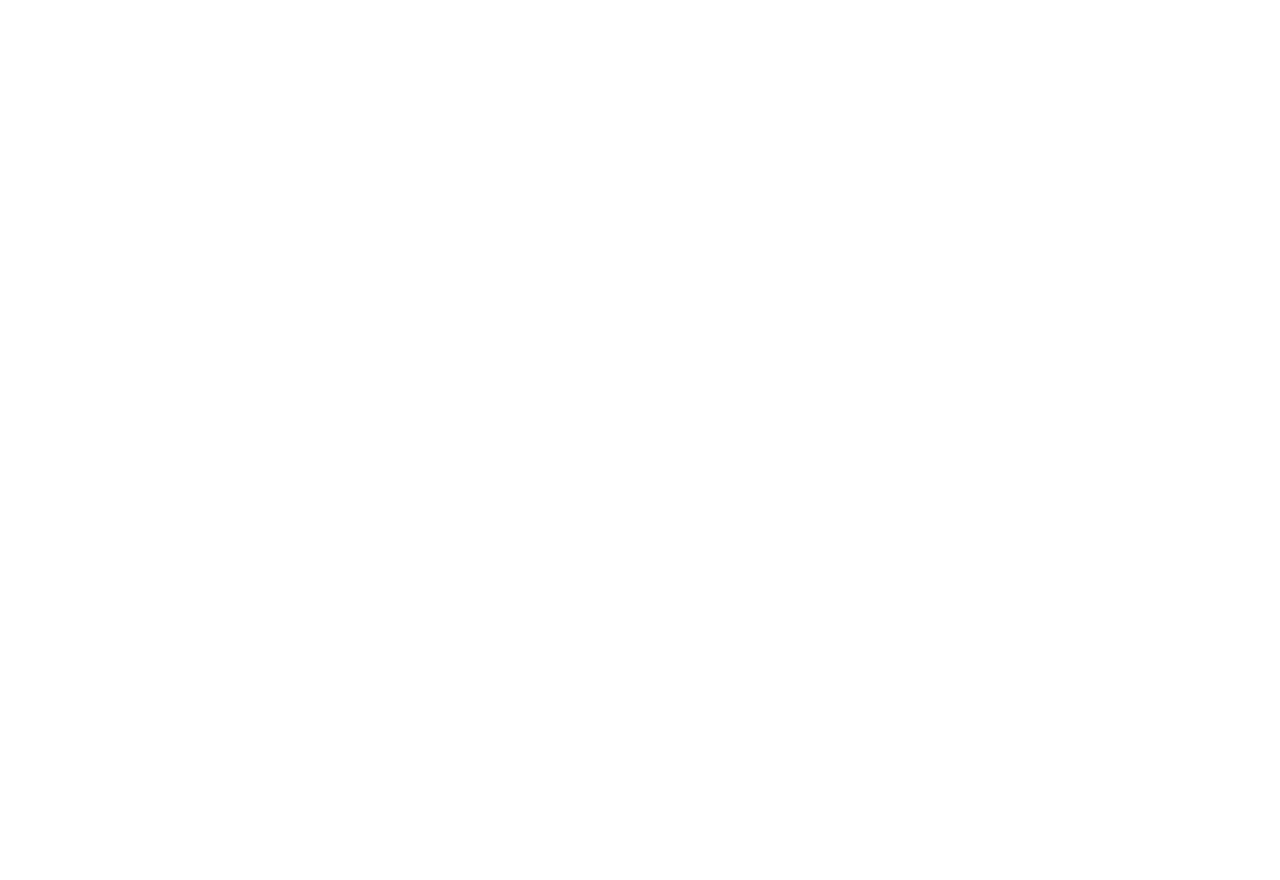
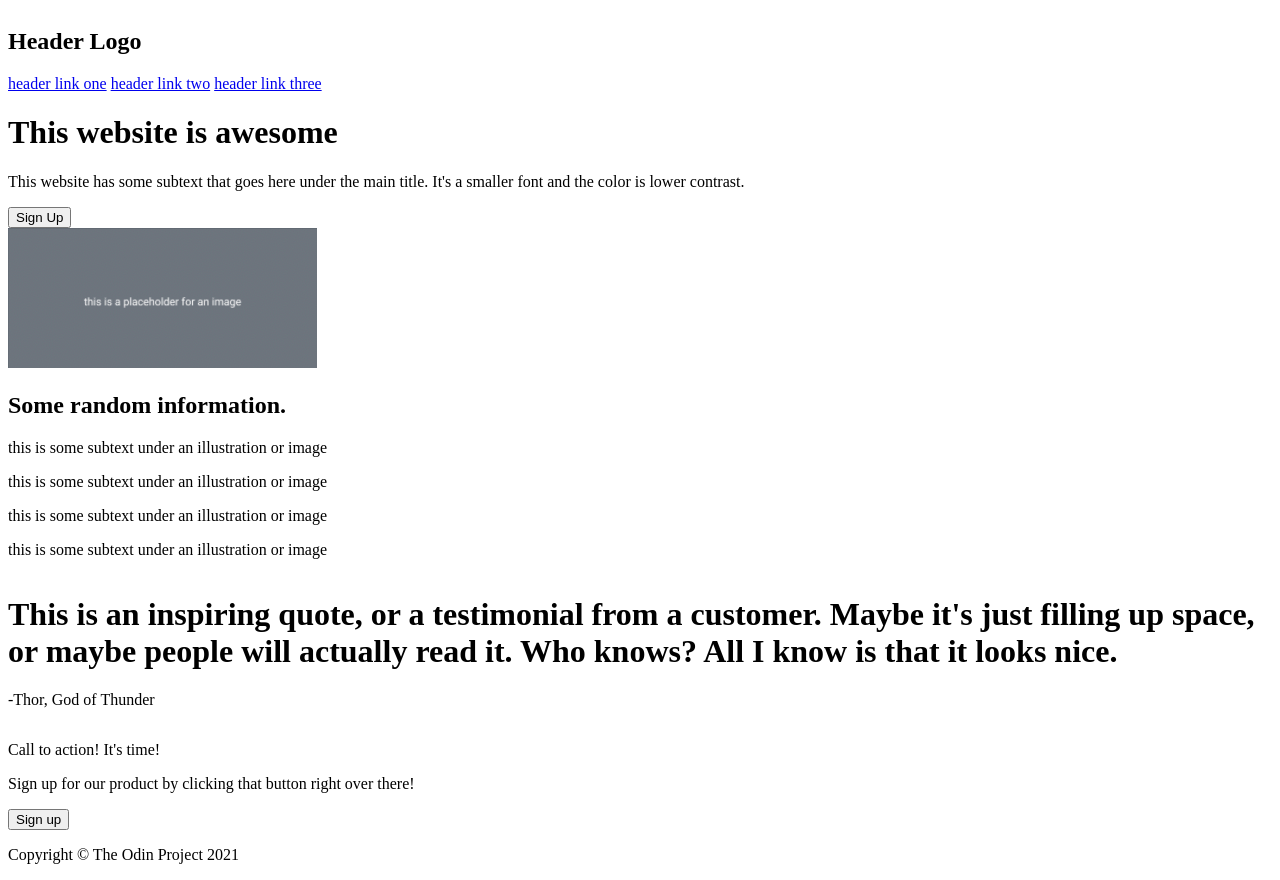
Before and after one commit to bschappaugh/odin-landing-page, a plain HTML site: page index.html in a window 1280 px wide. Before the commit the page ends 800 px from the top, so only its background shows below. Drawn offline with Linux system fonts and the light colour scheme.

Commit message:
Added images folder. First HTML version.

```diff
--- a/index.html
+++ b/index.html
@@ -8,6 +8,61 @@
     <link rel="stylesheet" href="./style.css">
 </head>
 <body>
+    <div class="body-container">
+        <div class="header">
+            <h2>Header Logo</h1>
+            <div class="right-links">
+                <a href="#">header link one</a>
+                <a href="#">header link two</a>
+                <a href="#">header link three</a>
+            </div>
+        </div>
+        <div class="intro">
+            <div>
+                <h1>This website is awesome</h1>
+                <p>This website has some subtext that goes here under the main title. It's a smaller font and the color is lower contrast.</p>
+                <button>Sign Up</button>
+            </div>
+            <div>
+                <img src="./images/image_placeholder.png" alt="this is a placeholder for an image">
+            </div>
+        </div>
+        <div class="random-info-section">
+            <h2>Some random information.</h2>
+            <div class="info-section">
+                <div class="info-block">
+                    <div class="square"></div>
+                    <p>this is some subtext under an illustration or image</p>
+                </div>
+                <div class="info-block">
+                    <div class="square"></div>
+                    <p>this is some subtext under an illustration or image</p>
+                </div>
+                <div class="info-block">
+                    <div class="square"></div>
+                    <p>this is some subtext under an illustration or image</p>
+                </div>
+                <div class="info-block">
+                    <div class="square"></div>
+                    <p>this is some subtext under an illustration or image</p>
+                </div>
+            </div>
+        </div>
+        <div class="quote-section">
+            <h1>This is an inspiring quote, or a testimonial from a customer. Maybe it's just filling up space, or maybe people will actually read it. Who knows? All I know is that it looks nice.</h1>
+            <p>-Thor, God of Thunder</p>
+        </div>
+        <div class="sign-up-section">
+            <div class="sign-up-bubble">
+                <p>Call to action! It's time!</p>
+                <p>Sign up for our product by clicking that button right over there!</p>
+                <button>Sign up</button>
+            </div>
+        </div>
 
+        <div class="footer">
+            <p>Copyright © The Odin Project 2021</p>
+        </div>
+    </div>
 </body>
 </html>
--- a/style.css
+++ b/style.css
@@ -0,0 +1,6 @@
+.body-container {
+    height: 100vh;
+    display: flex;
+    flex-direction: column;
+    justify-content: space-between;
+}
```
Also changed, not shown: images/image_placeholder.png (added), 2 other files.
